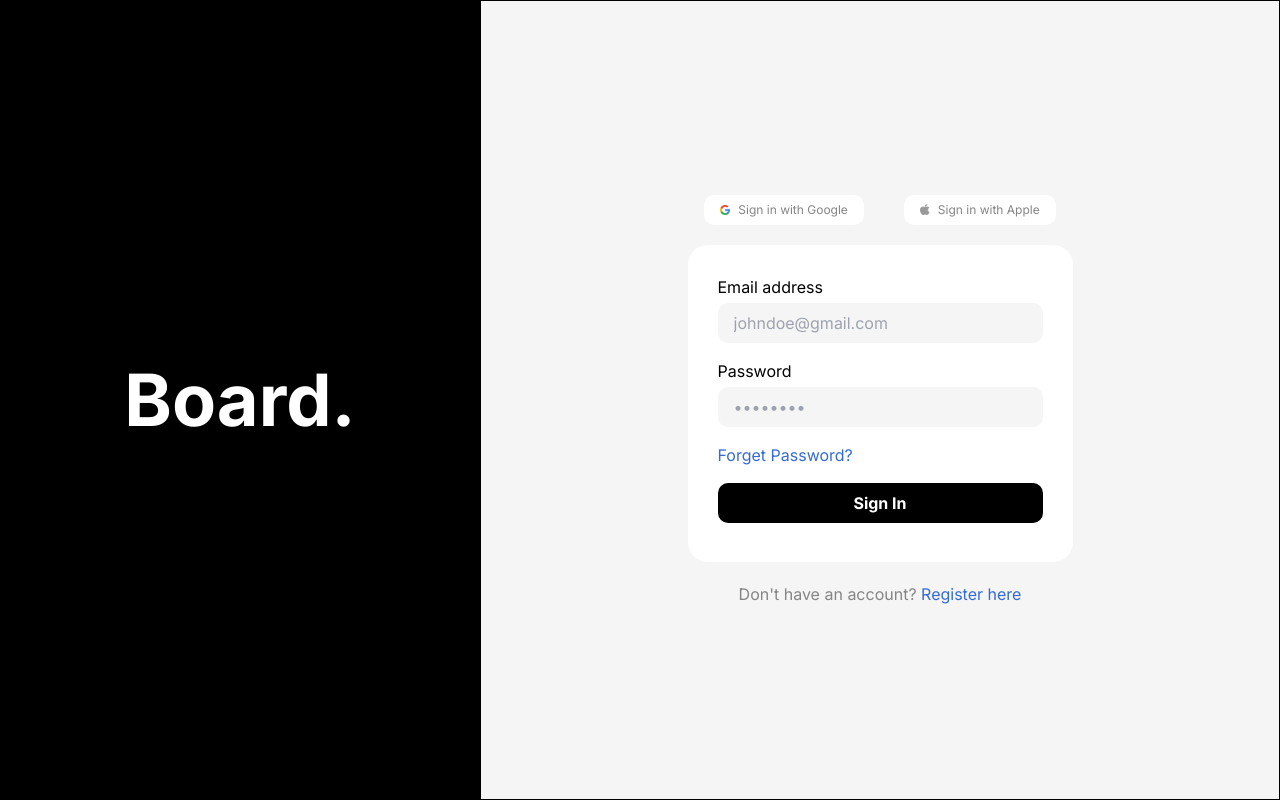
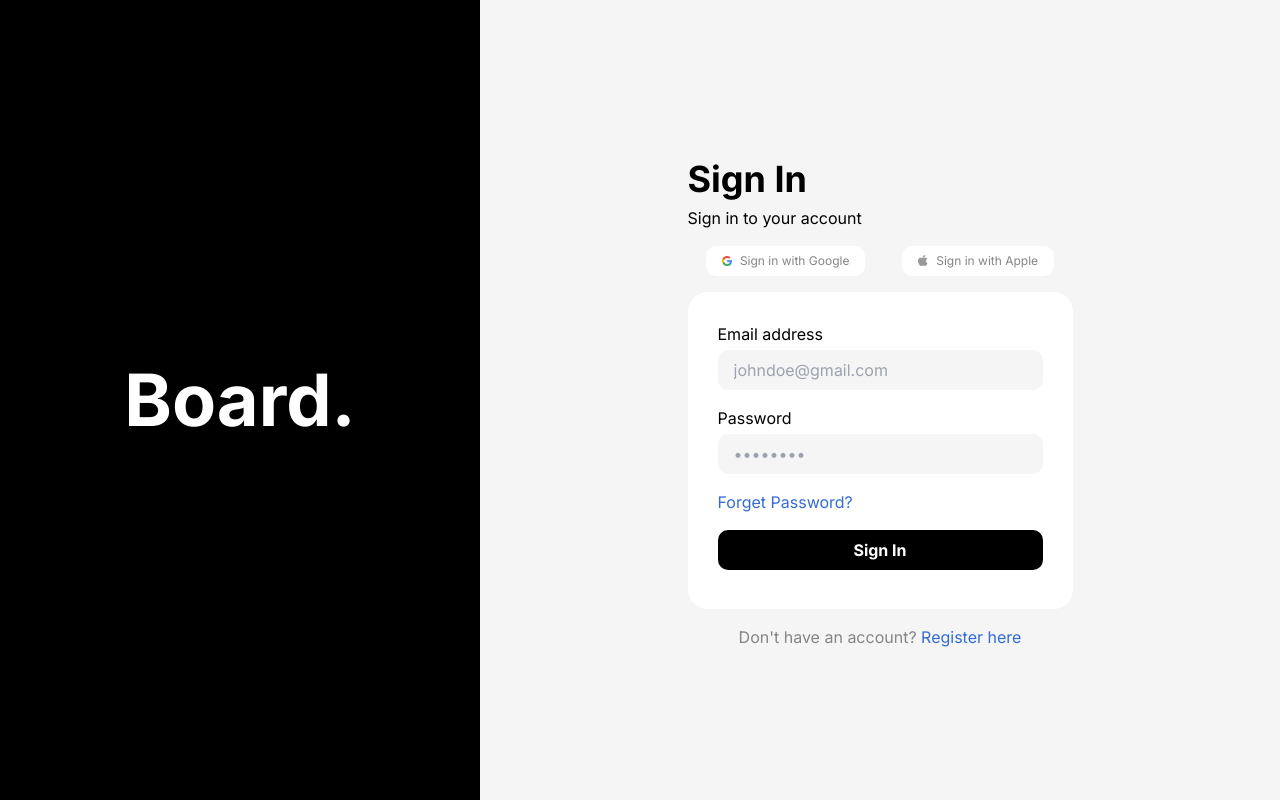
Before and after one commit to Avin008/Listed-Dashboard-Assignment, a Next.js app: page / in a window 1280 px wide. Built offline with nearby package versions, Linux system fonts and the light colour scheme.

Commit message:
added: form-heading component && refactored code

```diff
--- a/src/app/page.tsx
+++ b/src/app/page.tsx
@@ -1,6 +1,7 @@
 import {
   Brand,
   CreateAccountLink,
+  FormHeading,
   SignInForm,
   SignInWithServices,
 } from "@/components";
@@ -11,10 +12,13 @@ export default function Home() {
       <div className="col-span-3 flex items-center justify-center border border-black bg-[#000000]">
         <Brand />
       </div>
-      <div className="col-span-5 flex flex-col items-center justify-center border border-black">
-        <SignInWithServices />
-        <SignInForm />
-        <CreateAccountLink />
+      <div className="col-span-5 flex items-center justify-center">
+        <div className="w-[385px] space-y-4">
+          <FormHeading />
+          <SignInWithServices />
+          <SignInForm />
+          <CreateAccountLink />
+        </div>
       </div>
     </main>
   );
--- a/src/components/CreateAccountLink.tsx
+++ b/src/components/CreateAccountLink.tsx
@@ -1,6 +1,6 @@
 const CreateAccountLink = () => {
   return (
-    <div className="mt-[20px] flex text-[16px]">
+    <div className="flex justify-center text-[16px]">
       <span className="text-[#858585]">
         Don't have an account?{" "}
         <span className="text-[#346BD4]">Register here</span>
--- /dev/null
+++ b/src/components/FormHeading.tsx
@@ -0,0 +1,10 @@
+const FormHeading = () => {
+  return (
+    <div>
+      <h2 className="text-[36px] font-bold">Sign In</h2>
+      <p className="text-[16px]">Sign in to your account</p>
+    </div>
+  );
+};
+
+export default FormHeading;
--- a/src/components/SignInForm.tsx
+++ b/src/components/SignInForm.tsx
@@ -1,6 +1,6 @@
 const SignInForm = () => {
   return (
-    <form className="h-[317px] w-[385px] space-y-4 rounded-[20px] bg-[#FFFFFF] p-[30px]">
+    <form className="h-[317px] space-y-4 rounded-[20px] bg-[#FFFFFF] p-[30px]">
       <div className="flex flex-col gap-1">
         <label htmlFor="email">Email address</label>
         <input
--- a/src/components/SignUpWIthServices.tsx
+++ b/src/components/SignUpWIthServices.tsx
@@ -2,7 +2,7 @@ import SignInWithServicesButton from "./SignInWithServicesButton";
 
 const SignInWithServices = () => {
   return (
-    <div className="mb-[20px] flex gap-10">
+    <div className="flex justify-around">
       <SignInWithServicesButton icon="/google.png" text="Sign in with Google" />
       <SignInWithServicesButton icon="/apple.png" text="Sign in with Apple" />
     </div>
--- a/src/components/index.ts
+++ b/src/components/index.ts
@@ -1,5 +1,6 @@
 import Brand from "./Brand";
 import CreateAccountLink from "./CreateAccountLink";
+import FormHeading from "./FormHeading";
 import SignInForm from "./SignInForm";
 import SignInWithServicesButton from "./SignInWithServicesButton";
 import SignInWithServices from "./SignUpWIthServices";
@@ -10,4 +11,5 @@ export {
   CreateAccountLink,
   SignInWithServicesButton,
   SignInWithServices,
+  FormHeading,
 };
```
